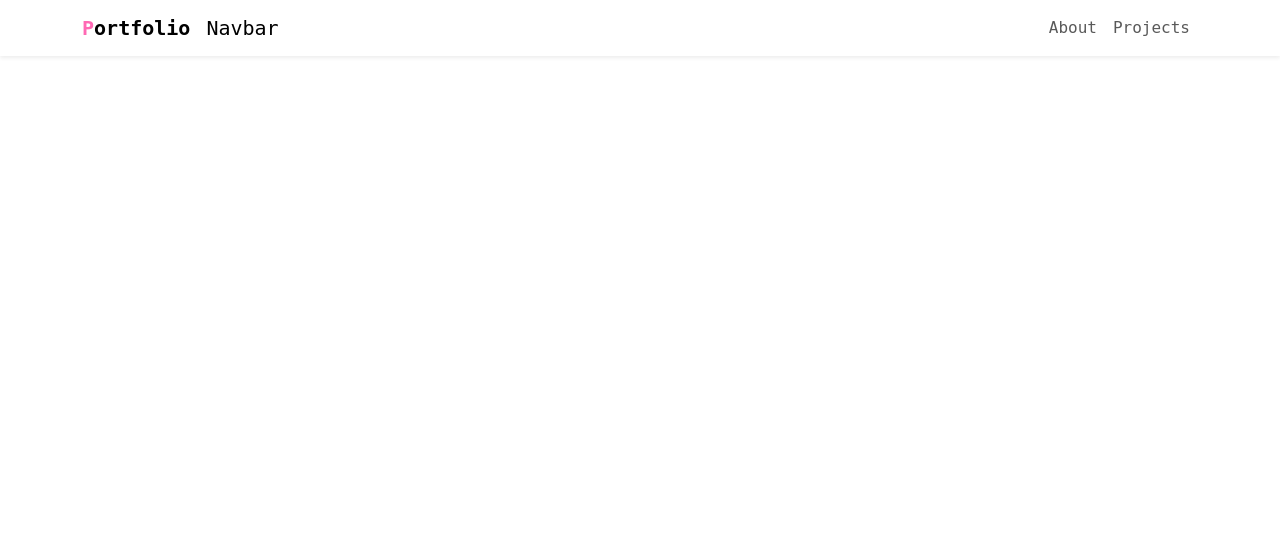
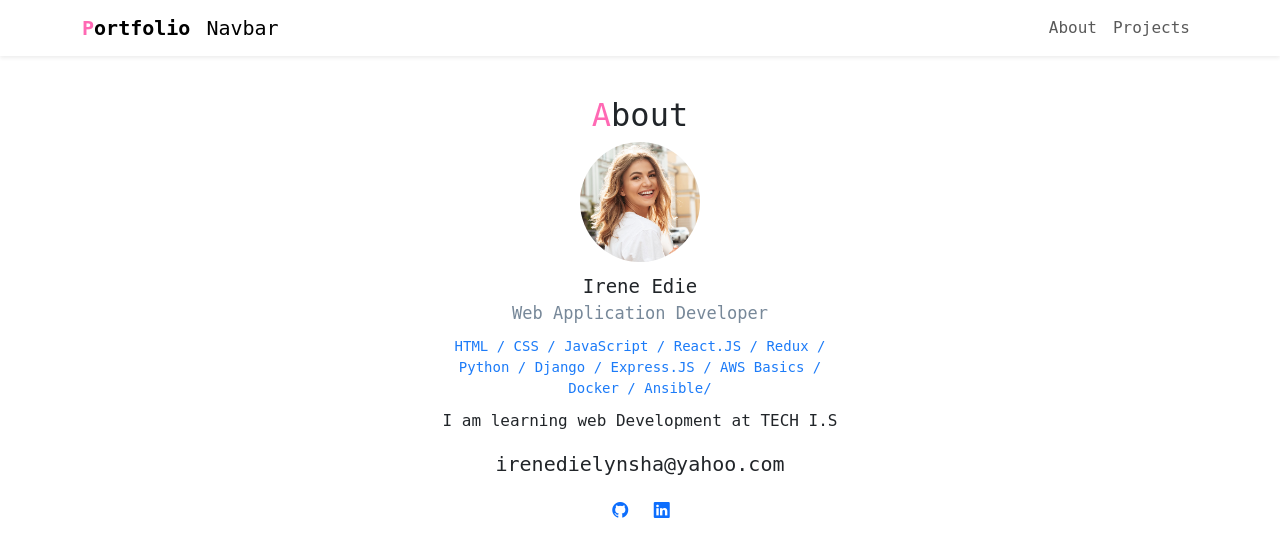
Before and after one commit to ireneedie/Proforlio_Practice, a plain HTML site: page index.html in a window 1280 px wide. Drawn offline with nearby package versions, Linux system fonts and the light colour scheme.

Commit message:
added the about section, and did some designing

```diff
--- a/index.html
+++ b/index.html
@@ -4,6 +4,7 @@
     <meta charset="UTF-8">
     <meta http-equiv="X-UA-Compatible" content="IE=edge">
     <meta name="viewport" content="width=device-width, initial-scale=1.0">
+    <link rel="stylesheet" href="https://cdn.jsdelivr.net/npm/bootstrap-icons@1.10.5/font/bootstrap-icons.css">
     <link rel="icon" type="image/png" href="img/techis-logo.png">
     <link href="https://cdn.jsdelivr.net/npm/bootstrap@5.3.0-alpha3/dist/css/bootstrap.min.css" rel="stylesheet" integrity="sha384-KK94CHFLLe+nY2dmCWGMq91rCGa5gtU4mk92HdvYe+M/SXH301p5ILy+dN9+nJOZ" crossorigin="anonymous">
     <link rel="stylesheet" href="style.css">
@@ -32,6 +33,21 @@
           </div>
         </div>
       </nav>
+      <div id="about">
+          <h2><span class="font-primary">A</span>bout</h2>
+          <img src="img/sample-woman.jpg">
+          <div class="name">Irene Edie</div>
+          <div class="vocation">Web Application Developer</div>
+          <div class="skills">HTML / CSS / JavaScript / React.JS / Redux / Python / Django / Express.JS / AWS Basics / Docker / Ansible/</div>
+          <p> I am learning web Development at TECH I.S</p>
+          <div class="email">irenedielynsha@yahoo.com</div>
+          <div class="icons">
+            <a href="#"><i class="bi bi-github"></i></a>
+            <a href="#"><i class="bi bi-linkedin ms-3"></i></a>
+          </div>
+      </div>
+
+
     <script src="https://cdn.jsdelivr.net/npm/bootstrap@5.3.0-alpha3/dist/js/bootstrap.bundle.min.js" integrity="sha384-ENjdO4Dr2bkBIFxQpeoTz1HIcje39Wm4jDKdf19U8gI4ddQ3GYNS7NTKfAdVQSZe" crossorigin="anonymous"></script>
 </body>
 </html>
--- a/style.css
+++ b/style.css
@@ -15,3 +15,42 @@
     font-size: 20px;
     font-weight: bold;
 }
+/****************
+
+About
+
+*****************/
+
+#about{
+    margin: 40px auto;
+    max-width: 400px;
+    text-align: center;
+}
+#about img{
+    border-radius: 50%;
+    width: 120px;
+    margin-bottom: 10px;
+}
+#about .name{
+    font-size: 19px;
+}
+#about .vocation{
+    font-size: 17px;
+    color: lightslategray;
+    margin-bottom: 10px;
+
+}
+#about .skills{
+    font-size: 14px;
+    color: rgb(28, 123, 248);
+    margin-bottom: 10px;
+}
+#about .email{
+    margin-top: 14px;
+    font-size: 20px;
+}
+#about .icons{
+    margin-top: 20px;
+    margin-left: 2px;
+
+}
```
